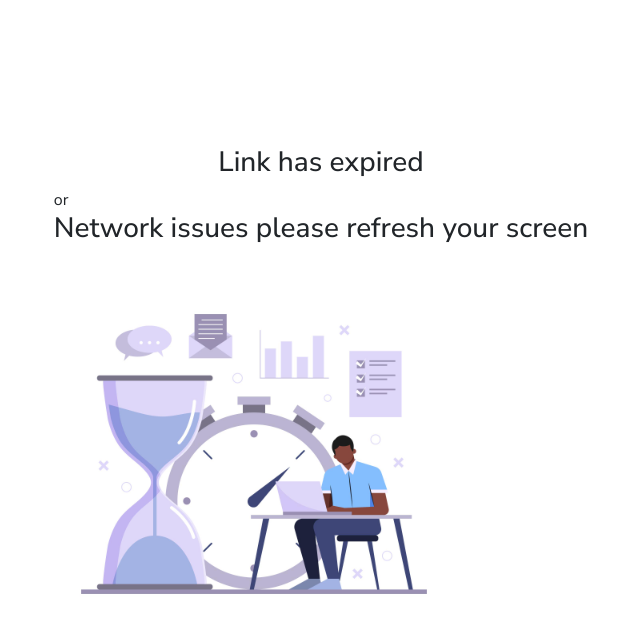
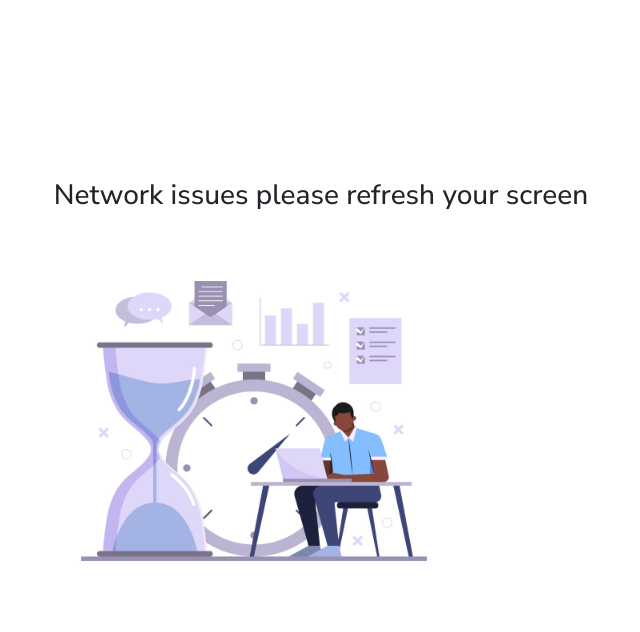
Before and after one commit to balamurugan-annadurai/Password-Reset-FE, a React (Vite) app: page /resetpage/1 in a window 1280 px wide. Shown: the top 632 px of the page, without its empty margins (319-959 px from the left). Built offline with nearby package versions, Linux system fonts and the light colour scheme; no server answers.

Commit message:
code update

```diff
--- a/src/Components/NotFoundPage.jsx
+++ b/src/Components/NotFoundPage.jsx
@@ -3,7 +3,7 @@ import img from "../assets/expriedPage.jpg"
 import loader from "../assets/loading.gif"
 import "../App.css"
 
-const NotFoundPage = () => {
+const NotFoundPage = ({ linkExpired }) => {
     const [count, setCount] = useState(0);
     setTimeout(() => {
         setCount(1);
@@ -15,9 +15,12 @@ const NotFoundPage = () => {
             {
                 count == 1 ?
                     <div>
-                        <h3 className='text-center'>Link has expired</h3>
-                        <p>or</p>
-                        <h3 className='text-center'>Network issues please refresh your screen</h3>
+                        {
+                            linkExpired ?
+                                <h3 className='text-center'>Link has expired</h3> :
+                                <h3 className='text-center'>Network issues please refresh your screen</h3>
+
+                        }
                         <img className='not-found-page-img' src={img} alt="" />
                     </div> :
 
--- a/src/Components/ResetPage.jsx
+++ b/src/Components/ResetPage.jsx
@@ -21,6 +21,7 @@ const ResetPage = () => {
             }
             else {
                 setVerified(false);
+                setLinkExpired(true);
             }
             if (res.data.message == "link expired") {
                 setLinkExpired(true)
@@ -130,7 +131,7 @@ const ResetPage = () => {
 
             :
 
-            <NotFoundPage/>
+            <NotFoundPage linkExpired={linkExpired} />
     )
 
 
```
